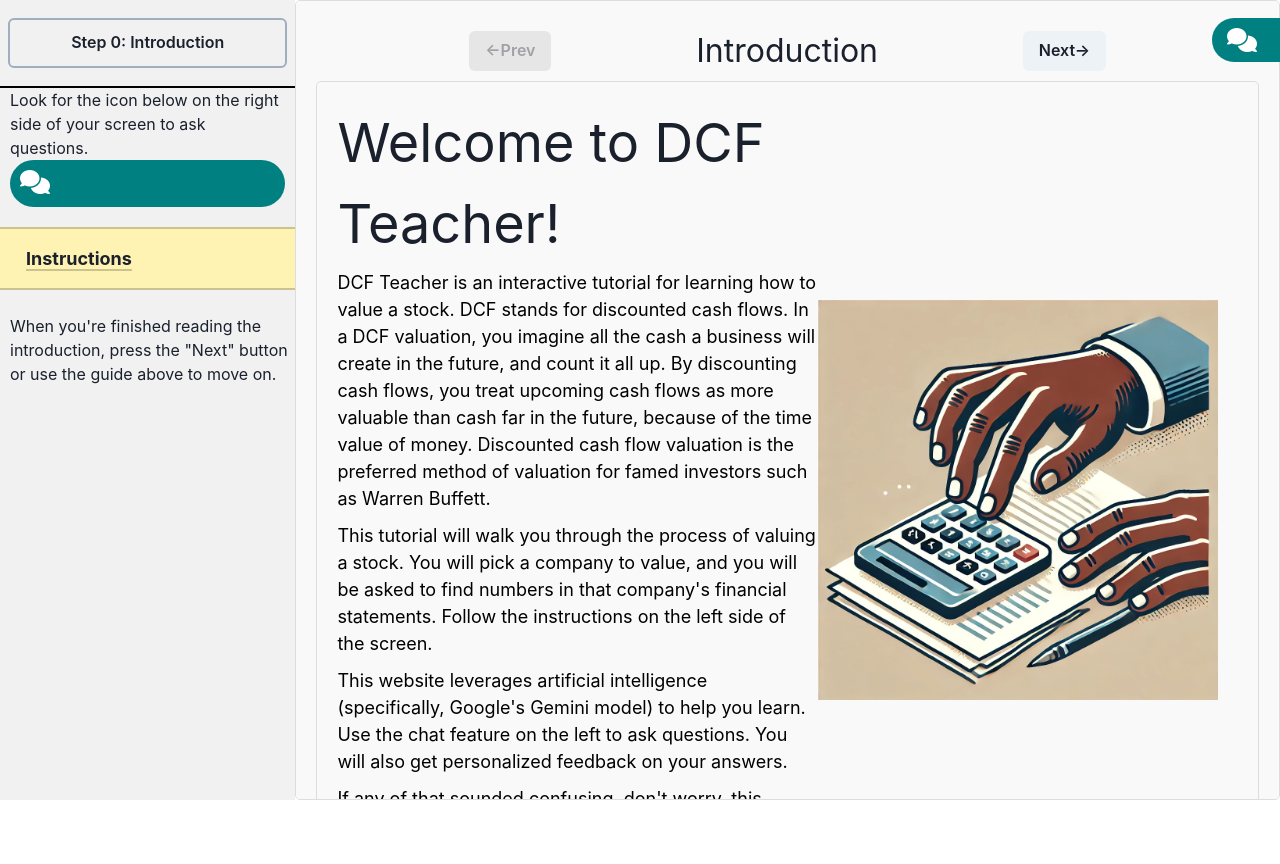
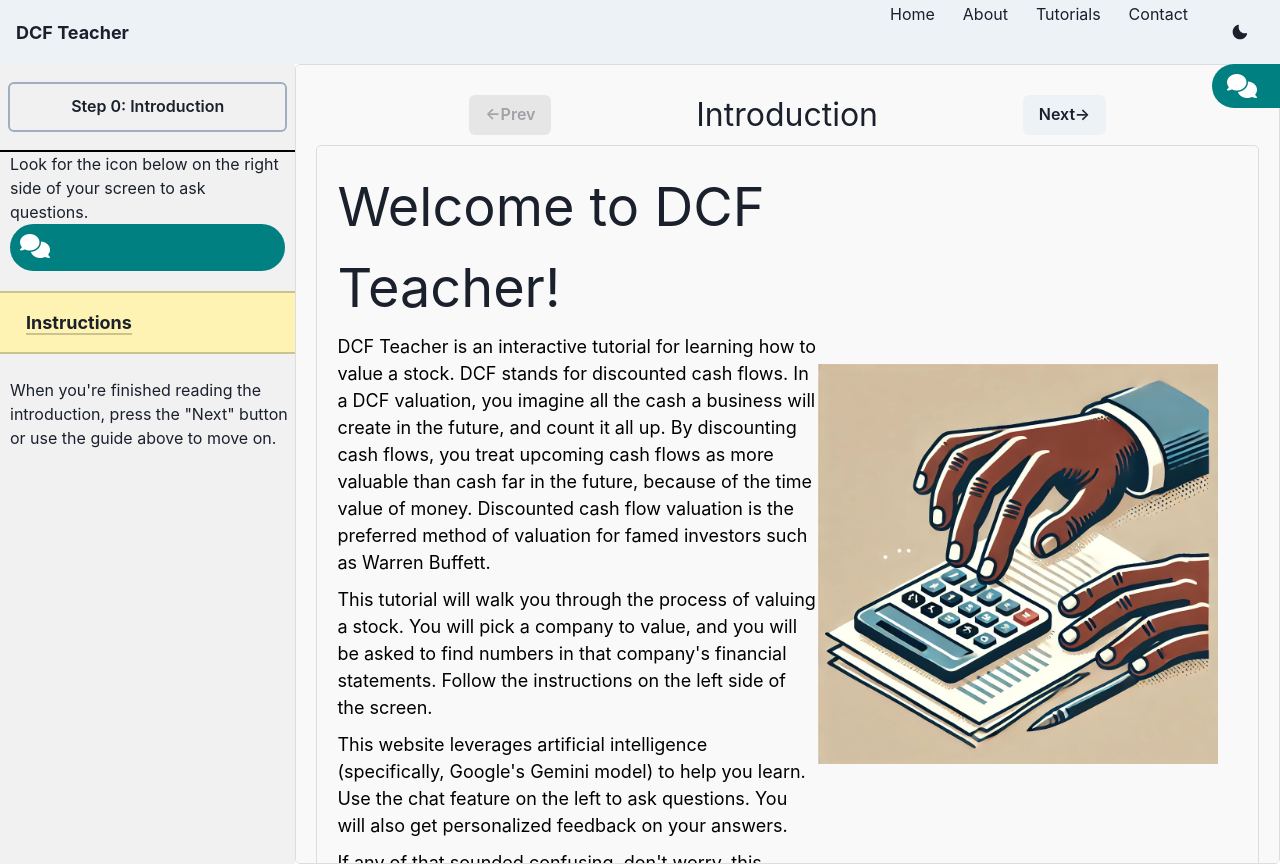
Before and after one commit to JeliHacker/dcf-teacher, a React (Create React App) app in the folder frontend/: page / in a window 1280 px wide. Before the commit the page ends 800 px from the top, so only its background shows below. Built offline with nearby package versions, Linux system fonts and the light colour scheme; no server answers.

Commit message:
add navbar

```diff
--- a/frontend/package.json
+++ b/frontend/package.json
@@ -3,7 +3,8 @@
   "version": "0.1.0",
   "private": true,
   "dependencies": {
-    "@chakra-ui/react": "^2.8.2",
+    "@chakra-ui/icons": "^2.2.4",
+    "@chakra-ui/react": "^2.10.1",
     "@emotion/react": "^11.13.3",
     "@emotion/styled": "^11.13.0",
     "@fortawesome/fontawesome-free": "^6.6.0",
--- a/frontend/src/App.js
+++ b/frontend/src/App.js
@@ -11,6 +11,7 @@
 import StockSelection from './components/StockSelection';
 import UserSubmissionComponent from './components/UserSubmissionComponent';
 import useChat from './hooks/useChat';
+import Navbar from './components/Navbar';
 
 function App() {
   const [currentSection, setCurrentSection] = useState(0);
@@ -77,6 +78,7 @@
 
   return (
     <ChakraProvider>
+      <Navbar />
       <div className="App">
         <div className='right-column'>
           <div style={{ display: 'flex', flexDirection: 'row', width: '100%', justifyContent: 'space-around' }}>
--- a/frontend/src/components/CashFlowProjectionsComponent.js
+++ b/frontend/src/components/CashFlowProjectionsComponent.js
@@ -99,7 +99,7 @@
                 const currentYear = new Date().getFullYear();
                 let currTotalValue = 0;
 
-                for (let i = 1; i < 10; i++) {
+                for (let i = 1; i < 20; i++) {
                     const year = currentYear - i;
 
                     // Fetch both operating cash flows and capital expenditures
@@ -179,17 +179,32 @@
                                 {operatingCashFlows
                                     .filter(entry => entry.year <= new Date().getFullYear() - 1)
                                     .reverse()
-                                    .map((entry) => (
-                                        <tr key={entry.year}>
-                                            <td>{entry.year}</td>
-                                            <td>{entry.operatingCashFlows ? `$${entry.operatingCashFlows.toLocaleString()}` : '-'}</td>
-                                            <td>{entry.capitalExpenditures ? `$${entry.capitalExpenditures.toLocaleString()}` : '-'}</td>
-                                            <td>{entry.operatingCashFlows && entry.capitalExpenditures
-                                                ? `$${(entry.operatingCashFlows - entry.capitalExpenditures).toLocaleString()}`
-                                                : '-'}</td>
-                                        </tr>
-                                    ))}
+                                    .map((entry, index, array) => {
+                                        const currentFreeCashFlow = entry.operatingCashFlows && entry.capitalExpenditures
+                                            ? entry.operatingCashFlows - entry.capitalExpenditures
+                                            : null;
+
+                                        const previousEntry = array[index + 1]; // The next entry in the reversed array is the previous year
+                                        const previousFreeCashFlow = previousEntry?.operatingCashFlows && previousEntry.capitalExpenditures
+                                            ? previousEntry.operatingCashFlows - previousEntry.capitalExpenditures
+                                            : null;
+
+                                        const growthRate = previousFreeCashFlow && currentFreeCashFlow
+                                            ? ((currentFreeCashFlow - previousFreeCashFlow) / previousFreeCashFlow) * 100
+                                            : null;
+
+                                        return (
+                                            <tr key={entry.year}>
+                                                <td>{entry.year}</td>
+                                                <td>{entry.operatingCashFlows ? `$${entry.operatingCashFlows.toLocaleString()}` : '-'}</td>
+                                                <td>{entry.capitalExpenditures ? `$${entry.capitalExpenditures.toLocaleString()}` : '-'}</td>
+                                                <td>{currentFreeCashFlow !== null ? `$${currentFreeCashFlow.toLocaleString()}` : '-'}</td>
+                                                <td>{growthRate !== null ? `${growthRate.toFixed(2)}%` : '-'}</td> {/* Growth rate column */}
+                                            </tr>
+                                        );
+                                    })}
                             </tbody>
+
                         </table>
                     </div>
 
--- a/frontend/src/components/ChatDrawer.css
+++ b/frontend/src/components/ChatDrawer.css
@@ -1,6 +1,6 @@
 .chat-tag {
   position: absolute;
-  top: 5%;
+  top: 10%;
   right: 0;
   transform: translateY(-50%);
   background-color: teal;
--- /dev/null
+++ b/frontend/src/components/Navbar.js
@@ -0,0 +1,29 @@
+import { Box, Flex, Link, Button, Stack, useColorMode, useColorModeValue } from '@chakra-ui/react';
+import { MoonIcon, SunIcon } from '@chakra-ui/icons';
+
+const Navbar = () => {
+  const { colorMode, toggleColorMode } = useColorMode();
+  const bg = useColorModeValue('gray.100', 'gray.900');
+  const color = useColorModeValue('black', 'white');
+
+  return (
+    <Box bg={bg} px={4}>
+      <Flex h={16} alignItems={'center'} justifyContent={'space-between'}>
+        <Box fontWeight="bold" fontSize="lg">DCF Teacher</Box>
+        <Flex alignItems={'center'}>
+          <Stack direction={'row'} spacing={7}>
+            <Link href="/">Home</Link>
+            <Link href="/about">About</Link>
+            <Link href="/tutorials">Tutorials</Link>
+            <Link href="/contact">Contact</Link>
+            <Button onClick={toggleColorMode}>
+              {colorMode === 'light' ? <MoonIcon /> : <SunIcon />}
+            </Button>
+          </Stack>
+        </Flex>
+      </Flex>
+    </Box>
+  );
+}
+
+export default Navbar;
```
Also changed, not shown: 1 other file (tests, documents, lock files or other folders).
